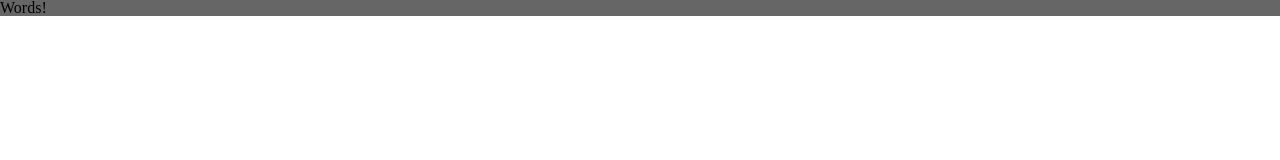
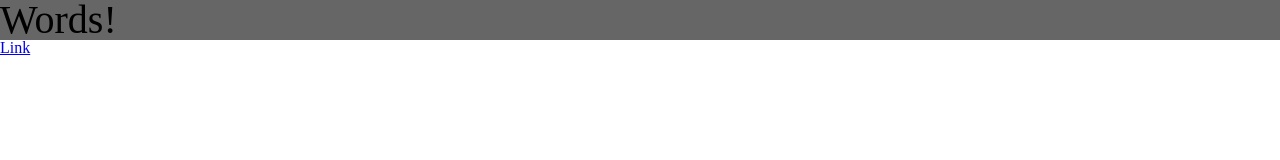
Before and after one commit to gjblythe/gjblythe.github.io, a plain HTML site: page index.html in a window 1280 px wide. Drawn offline with Linux system fonts and the light colour scheme.

Commit message:
With href

```diff
--- a/index.html
+++ b/index.html
@@ -11,6 +11,7 @@
 <body>
 
     <p>Words!</p>
+    <a href="gjblythe.github.io/Basic-Portfolio/index.html">Link</a>
 
 </body>
 </html>
--- a/style.css
+++ b/style.css
@@ -1,3 +1,4 @@
 p {
     background: #666;
+    font-size: 40px;
 }
```
Also changed, not shown: java.js (added).
